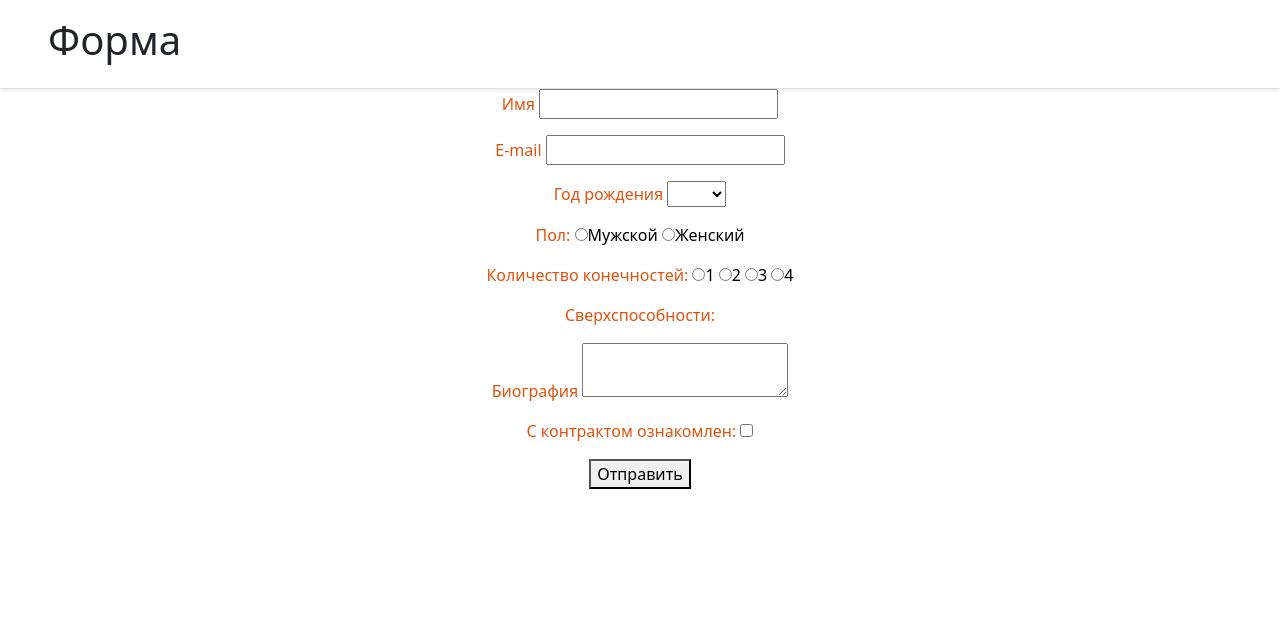
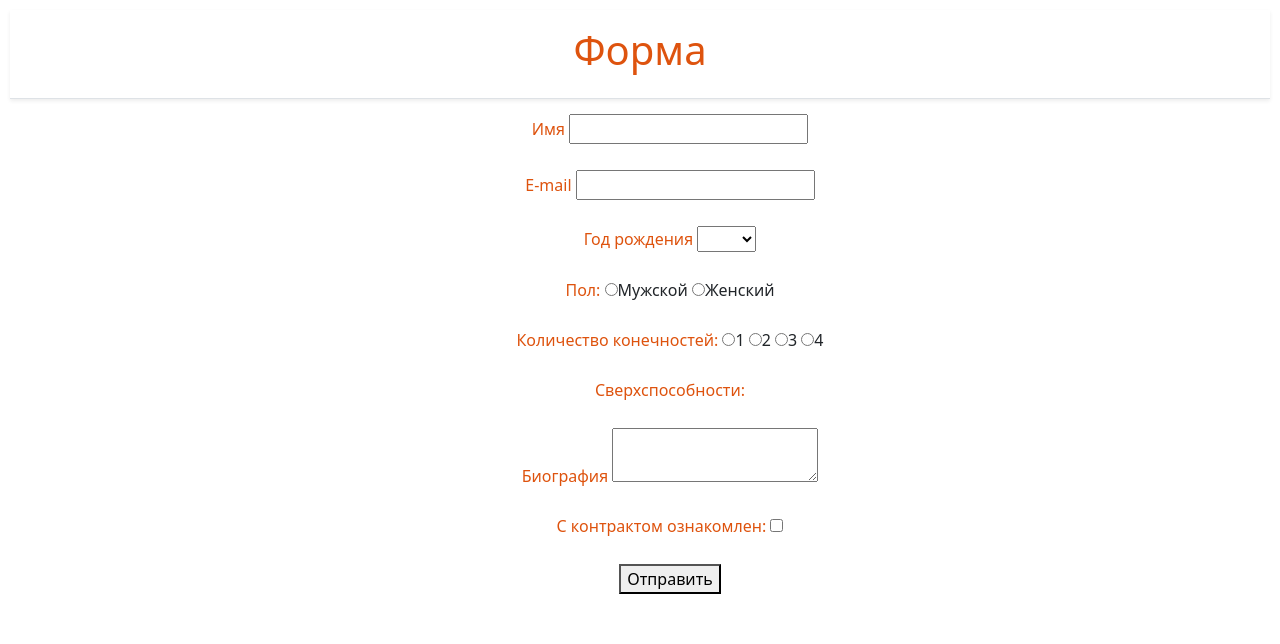
Before and after one commit to vadiksavintsev/backend_zadanie_5, a PHP site: page / in a window 1280 px wide. Shown: the top 644 px of the page. Run offline with PHP 8.4, Linux system fonts and the light colour scheme; data that the repository does not hold is empty.

Commit message:
Update style.css

```diff
--- a/style.css
+++ b/style.css
@@ -1,26 +1,37 @@
-body{
-    background-color: bisque;
-    display: flex;
-    flex-direction: column;
-    margin: 0%;
+body {
+  font-size: 11pt; /* Размер основного шрифта в пунктах  */
+  /* color: #333; Цвет основного текста  */
+  padding: 10px;
 }
-div {
-    font-weight: 200;
-    font-style: normal;
-    text-align: center;
-    padding: 0% 5%;
-}
-h2,h3 {
-    text-align: center;
+h1 {
+ color: #de530e; /*Цвет заголовка*/
+ font-size: 24pt; /* Размер шрифта в пунктах */
+ /* font-family: Georgia, Times, serif; Семейство шрифтов */
+ font-weight: normal; /* Нормальное начертание текста  */
+ margin: 0 auto;
+ text-align: center;
+
 }
 p {
-    color: rgb(0, 0, 0);
-    text-decoration: none;
-    border: 3px;
+/* text-align: justify; Выравнивание по ширине */
+margin-left: 60px; /* Отступ слева в пикселах */
+margin-right: 10px; /* Отступ справа в пикселах */
+padding-left: 10px; /* Отступ от линии слева до текста  */
+padding-bottom: 10px; /* Отступ от линии снизу до текста  */
+/* text-align: center; */
+
 }
-img{
-    width: 50%;
-    height: 50%;
+
+form {
+	padding: 10px;
+	margin: 5px;
+	text-align: center;
+	flex-direction: column;
+}
+
+container {
+flex-direction: column;
+  text-align: center;
 }
 
 .error {
```
